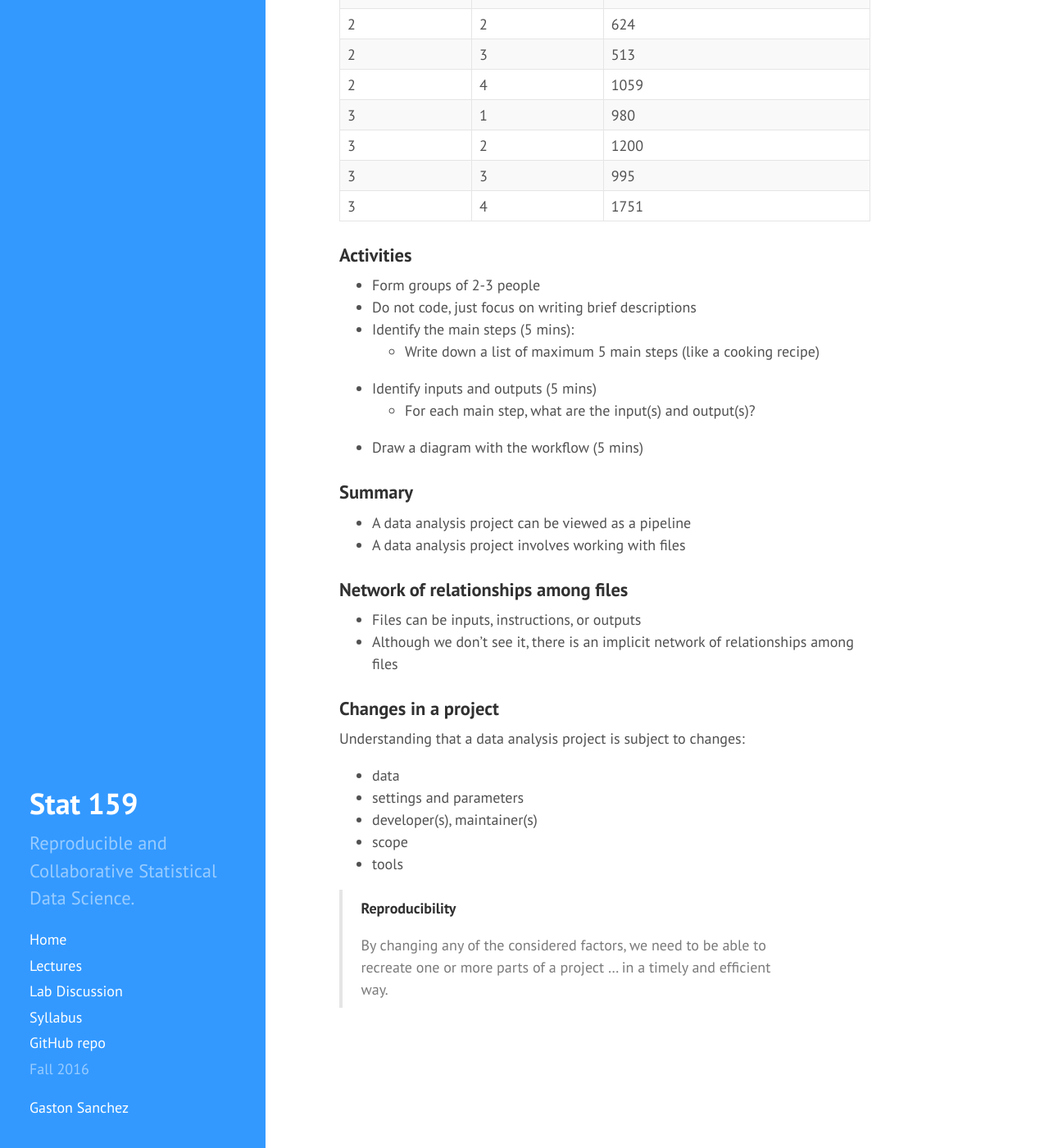
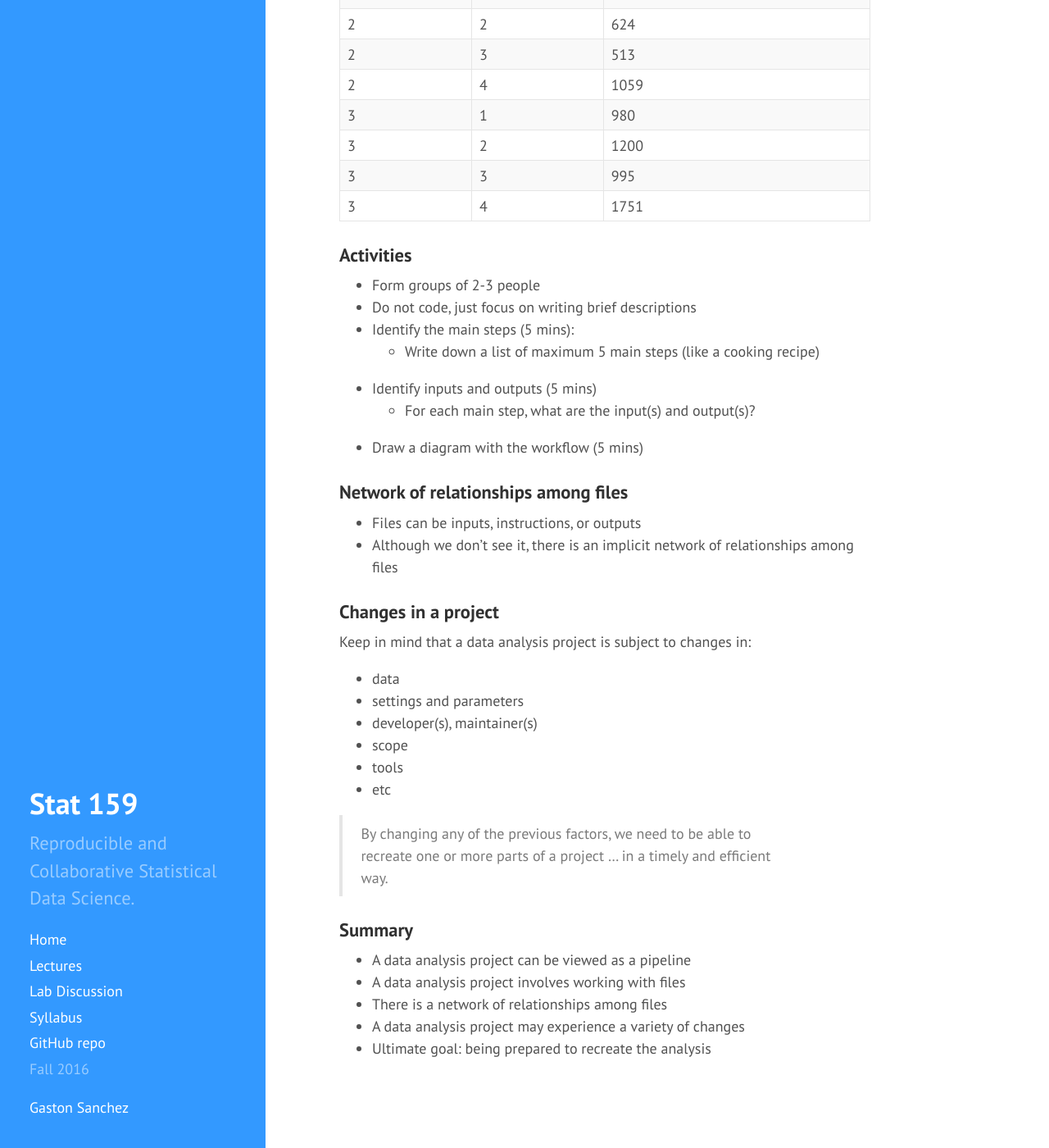
Before and after one commit to gastonstat/relic-stat159, a Jekyll site: the page built from lectures/01-introduction.md, in a window 1280 px wide and 1400 px high, scrolled down 1315 px. Shown: the whole window at 82% size. Built offline with Jekyll 4.4.1, drawn with Linux system fonts in a browser that asks for light colours; nearby versions of some CDN libraries.

Commit message:
lectures: move summary of intro to the end of file

```diff
--- a/lectures/01-introduction.md
+++ b/lectures/01-introduction.md
@@ -87,17 +81,24 @@ relationships among files
 
 ### Changes in a project
 
-Understanding that a data analysis project is subject to changes:
+Keep in mind that a data analysis project is subject to changes in:
 
 - data
 - settings and parameters
 - developer(s), maintainer(s)
 - scope
 - tools
+- etc
+
+> By changing any of the previous factors, we need to be able to
+> recreate one or more parts of a project ...
+> in a timely and efficient way.
 
 
-> __Reproducibility__
->
-> By changing any of the considered factors, we need to be able to
-> recreate one or more parts of a project ...
-> in a timely and efficient way.
+### Summary
+
+- A data analysis project can be viewed as a pipeline
+- A data analysis project involves working with files
+- There is a network of relationships among files
+- A data analysis project may experience a variety of changes
+- Ultimate goal: being prepared to recreate the analysis
```
Also changed, not shown: other parts of lectures/01-introduction.md (+0 -6 lines).
